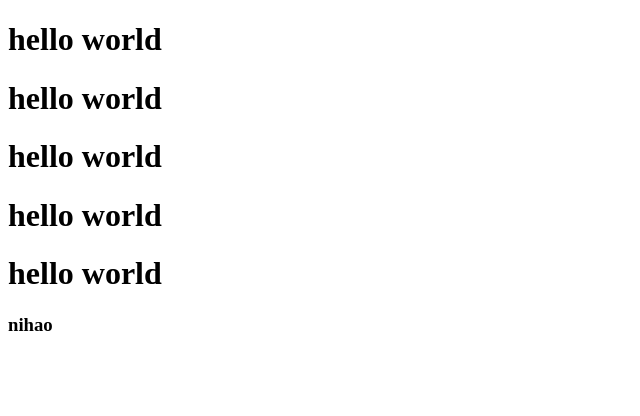
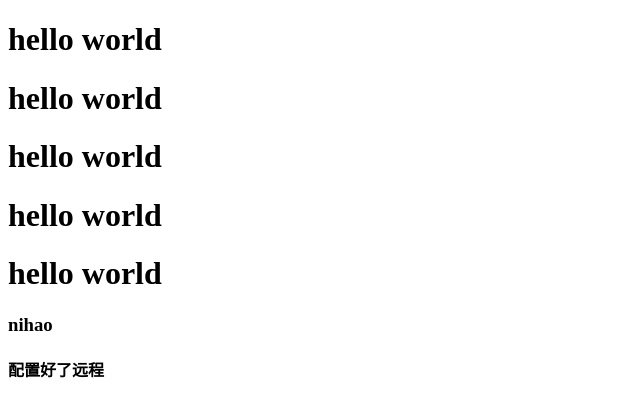
Before and after one commit to eyeBear-cyber/testDemo, a plain HTML site: page index.html in a window 1280 px wide. Shown: the whole page, without its empty margins (0-640 px from the left). Drawn offline with Linux system fonts and the light colour scheme.

Commit message:
这是第五次提交

```diff
--- a/index.html
+++ b/index.html
@@ -16,5 +16,7 @@
         nihao
     </h3>
 
+    <h4>配置好了远程</h4>
+
 </body>
 </html>
```
Also changed, not shown: 1 other file.
